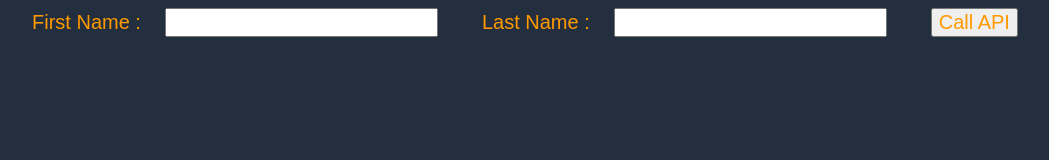
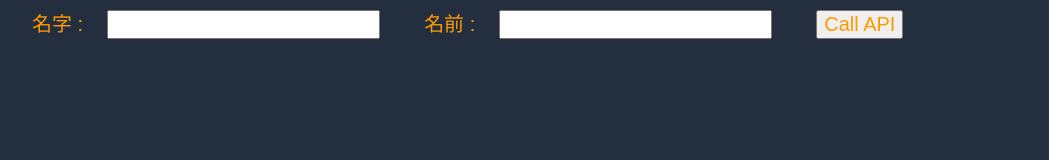
Before and after one commit to r-asano/aws_webapp, a plain HTML site: page index.html in a window 1280 px wide. Shown: the whole page, without its empty margins (16-1065 px from the left). Drawn offline with Linux system fonts and the light colour scheme.

Commit message:
Update index.html

```diff
--- a/index.html
+++ b/index.html
@@ -47,10 +47,10 @@
 </head>
 <body>
     <form>
-        <label>First Name :</label>
+        <label>名字 :</label>
+        <input type="text" id="lName">
+        <label>名前 :</label>
         <input type="text" id="fName">
-        <label>Last Name :</label>
-        <input type="text" id="lName">
         <!-- set button onClick method to call function we defined passing input values as parameters -->
         <button type="button" onclick="callAPI(document.getElementById('fName').value,document.getElementById('lName').value)">Call API</button>
     </form>
```
